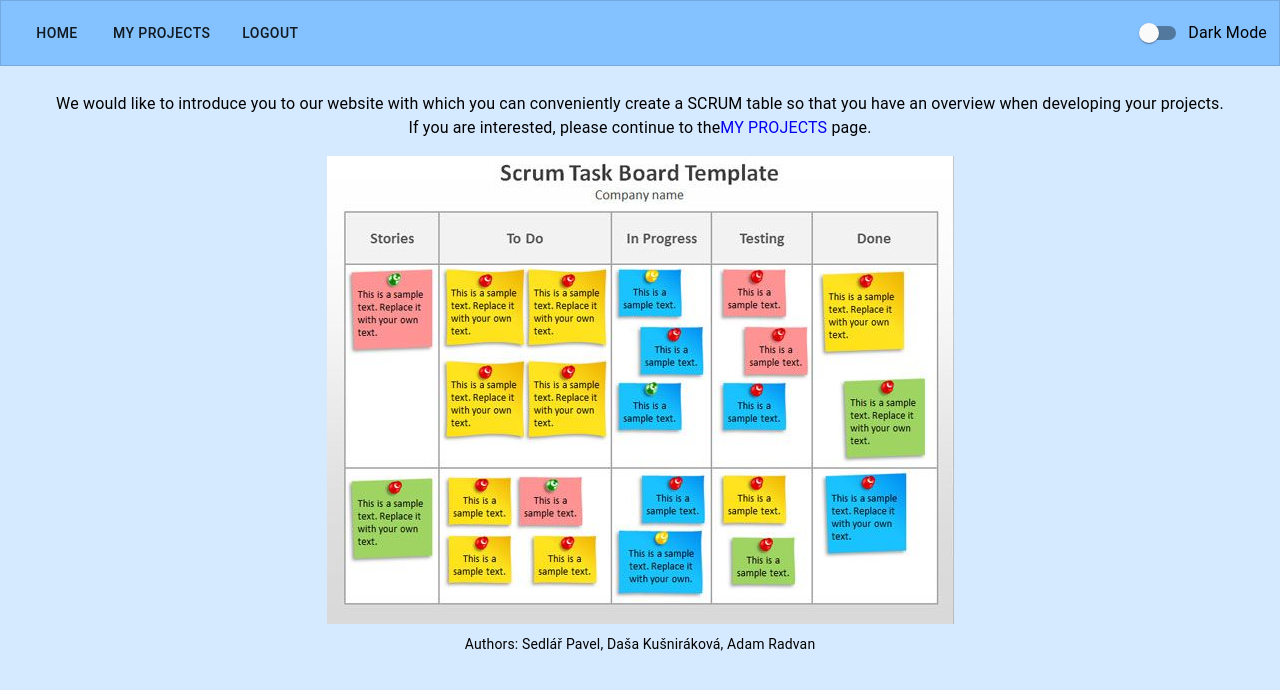
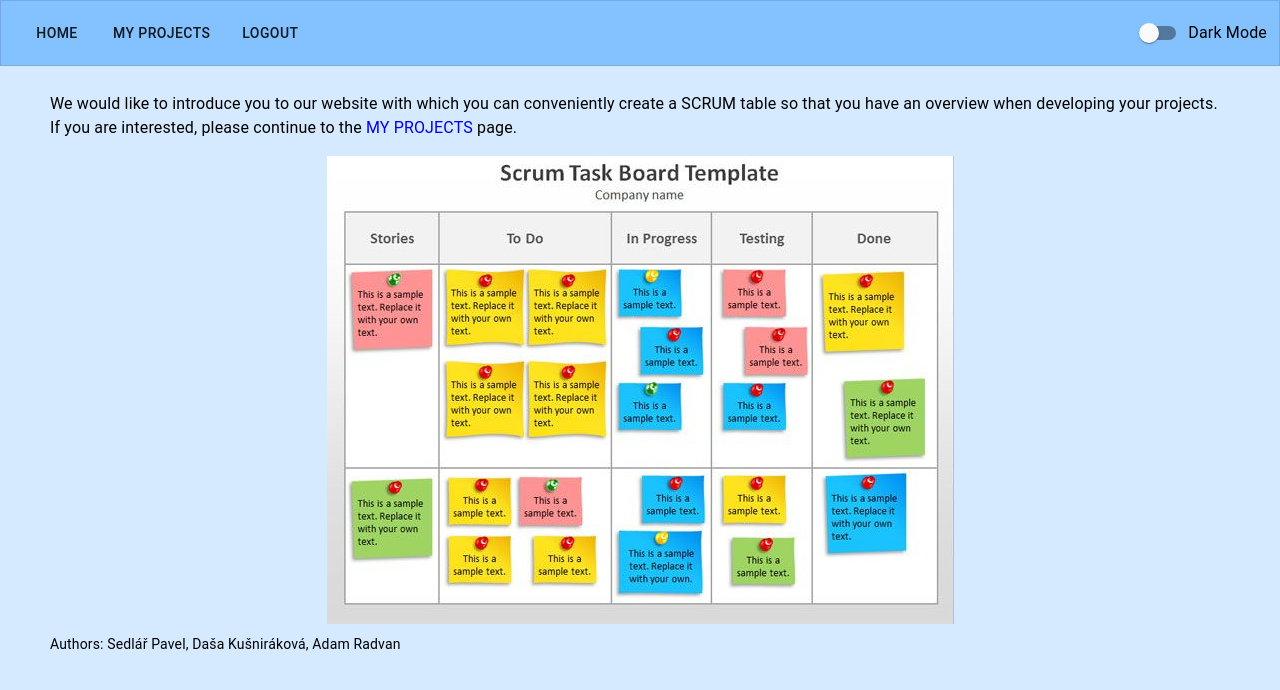
Before and after one commit to pauwelcz/react-scrum-project, a React (Create React App) app: page / in a window 1280 px wide. Shown: the top 690 px of the page. Built offline with nearby package versions, Linux system fonts and the light colour scheme; no server answers; sample sign-in values are in the browser's storage.

Commit message:
Fixed text

```diff
--- a/src/App.tsx
+++ b/src/App.tsx
@@ -25,7 +25,7 @@ const useStyles = makeStyles(theme => ({
   menuButton: {
     marginRight: theme.spacing(2),
     variant: 'outlined',
-    color: 'secondary',
+    color: 'primary',
   },
   switch: {
     color: 'primary',
--- a/src/pages/Home.tsx
+++ b/src/pages/Home.tsx
@@ -4,8 +4,12 @@ import React, { FC } from 'react';
 import { Link } from 'react-router-dom';
 import example from '../images/example_image.jpg';
 
-const useStyles = makeStyles(() => ({
+const useStyles = makeStyles((theme) => ({
     link: { textDecoration: 'none' },
+    typography: {
+        color: theme.palette.primary.contrastText,
+        textAlign: 'left',
+    }
 }));
 
 const Home: FC = () => {
@@ -13,18 +17,17 @@ const Home: FC = () => {
 
     return (
         <div>
-            <Typography variant="body1" paragraph={true}>
+            <Typography variant="body1" paragraph={true} className={classes.typography}>
 
                     We would like to introduce you to our website with which
                     you can conveniently create a SCRUM table so that
                     you have an overview when developing your projects.
 
-                    If you are interested, please continue to the
-                    <Link className={classes.link} to='/my-projects'>MY PROJECTS</Link> page.
+                    If you are interested, please continue to the <Link className={classes.link} to='/my-projects'>MY PROJECTS</Link> page.
 
             </Typography>
             <img src={example} alt="example" />
-            <Typography variant="body2" paragraph={true}>
+            <Typography variant="body2" paragraph={true} className={classes.typography}>
                 Authors: Sedlář Pavel, Daša Kušniráková, Adam Radvan
         </Typography>
         </div>
--- a/src/pages/MyProjects.tsx
+++ b/src/pages/MyProjects.tsx
@@ -29,9 +29,6 @@ const MyProjects: FC = () => {
     return (
         <Container maxWidth='md'>
             <Grid container direction="column">
-              <Grid item>
-                <Typography variant="h4">My projects </Typography>
-              </Grid>
 
               <Grid item>
                 <Link to={{ pathname: '/project', state: '' }} style={{ textDecoration: 'none' }}>
```
Also changed, not shown: 1 other file (tests, documents, lock files or other folders).
